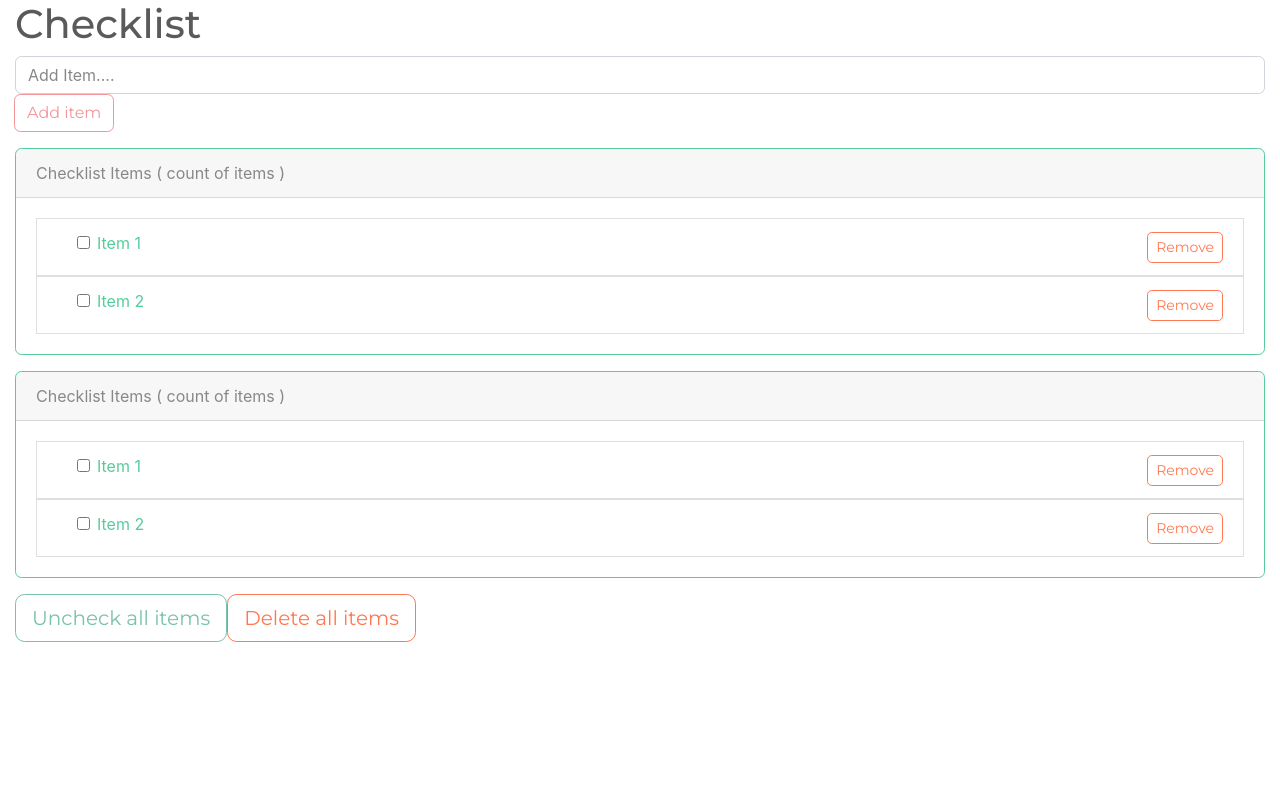
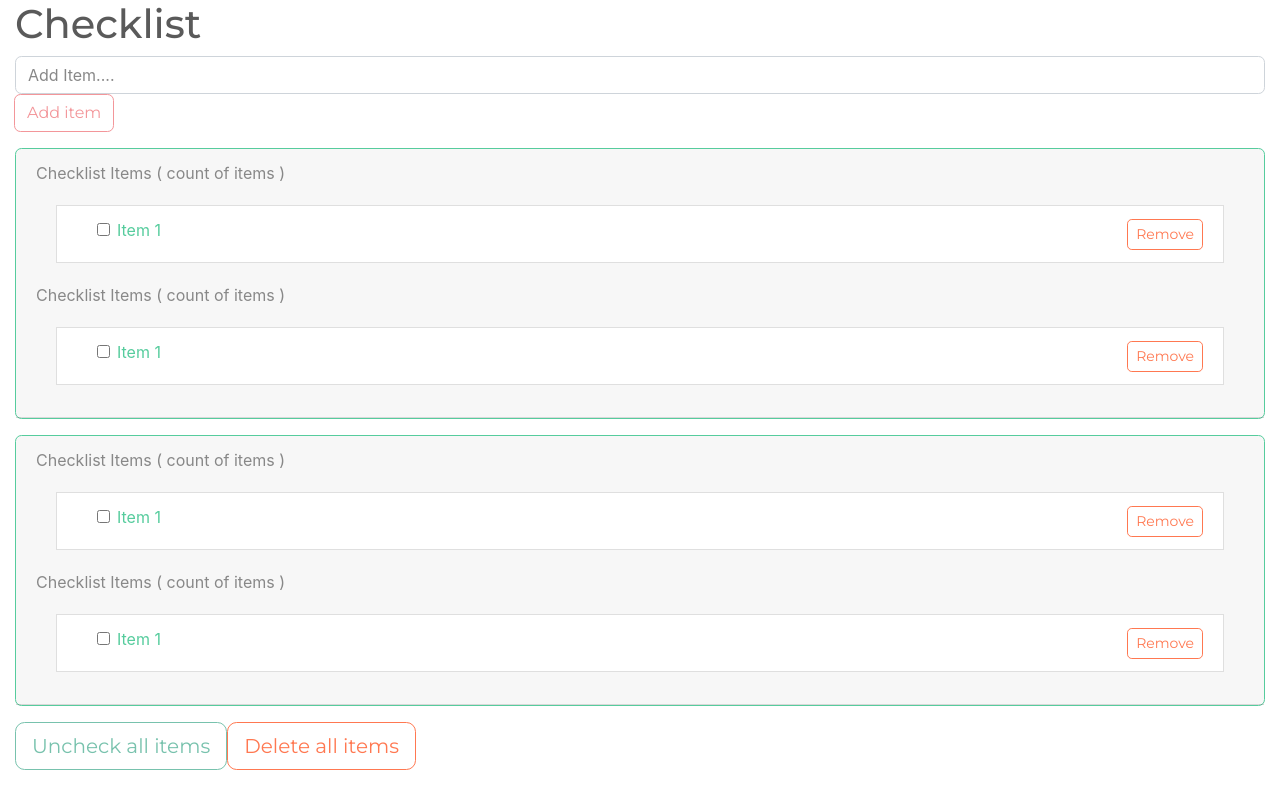
Before and after one commit to FrancisBroughton/checklist-app, a React (Create React App) app in the folder checklist-app/: page / in a window 1280 px wide. Built offline with nearby package versions, Linux system fonts and the light colour scheme.

Commit message:
item list built and rendering

```diff
--- a/checklist-app/src/components/ItemList.js
+++ b/checklist-app/src/components/ItemList.js
@@ -0,0 +1,28 @@
+import React, { Component } from 'react';
+
+class ItemList extends Component {
+
+  render () {
+    return (
+      <div>
+        <div className="header">Checklist Items ( count of items )</div>
+        <div className="card-body text-success">
+          <ul className="list-group" key="">
+            <div className="items">
+              <li className="list-group-item d-flex justify-content-between align-items-center">
+                <div className="form-check">
+                  <label className="form-check-label">
+                    <input className="form-check-input" type="checkbox" value="" checked="" onChange=""/> Item 1
+                  </label>
+                </div>
+                <button type="button" className="btn btn-outline-danger btn-sm" onClick="">Remove</button>
+              </li>
+            </div>
+          </ul>
+        </div>
+      </div>
+    );
+  }
+}
+
+export default ItemList;
--- a/checklist-app/src/containers/list.js
+++ b/checklist-app/src/containers/list.js
@@ -1,4 +1,5 @@
 import React, { Component } from 'react';
+import ItemList from '../components/ItemList';
 
 class List extends Component {
 
@@ -6,31 +7,8 @@
     return (
       <div className="card border-success mb-3">
         <div className="card-header">
-          <div className="header">Checklist Items ( count of items )</div>
-        </div>
-        <div className="card-body text-success">
-          <ul className="list-group" key="">
-            <div className="items">
-              <li className="list-group-item d-flex justify-content-between align-items-center">
-                <div className="form-check">
-                  <label className="form-check-label">
-                    <input className="form-check-input" type="checkbox" value="" checked="" onChange=""/> Item 1
-                  </label>
-                </div>
-                <button type="button" className="btn btn-outline-danger btn-sm" onClick="">Remove</button>
-              </li>
-            </div>
-            <div className="items">
-              <li className="list-group-item d-flex justify-content-between align-items-center">
-                <div className="form-check">
-                  <label className="form-check-label">
-                    <input className="form-check-input" type="checkbox" value="" checked="" onChange=""/> Item 2
-                  </label>
-                </div>
-                <button type="button" className="btn btn-outline-danger btn-sm" onClick="">Remove</button>
-              </li>
-            </div>
-          </ul>
+          <ItemList/>
+          <ItemList/>
         </div>
       </div>
     );
```
Also changed, not shown: checklist-app/src/components/index.js (+5 -4 lines), checklist-app/src/components/jhjh.js (deleted, +0 -34 lines).
